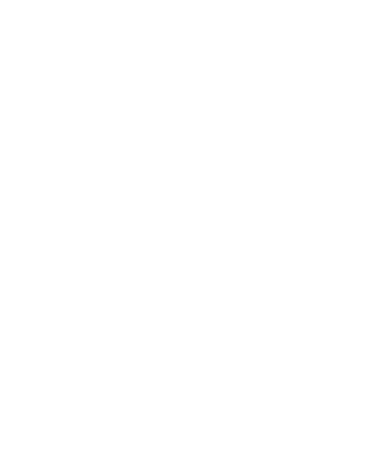
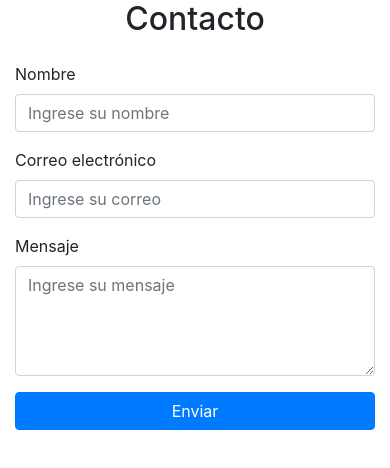
Before and after one commit to GonzaloHelguera10/Ecommerce-physics, a plain HTML site: page index.html in a window 390 px wide. Drawn offline with nearby package versions, Linux system fonts and the light colour scheme.

Commit message:
add a responsive form

```diff
--- a/index.html
+++ b/index.html
@@ -1,11 +1,39 @@
 <!DOCTYPE html>
-<html lang="en">
+<html lang="es">
 <head>
     <meta charset="UTF-8">
     <meta name="viewport" content="width=device-width, initial-scale=1.0">
     <title>Document</title>
+    <link href="https://stackpath.bootstrapcdn.com/bootstrap/4.5.2/css/bootstrap.min.css" rel="stylesheet">
 </head>
 <body>
+    <!-- Inicio seccion Frijol -->
+     <!-- Formulario -->
+     <div class="container">
+        <div class="row justify-content-center">
+            <div class="col-12 col-md-8 col-lg-6">
+                <div class="form-container">
+                    <h2 class="text-center mb-4">Contacto</h2>
+                    <form>
+                        <div class="form-group">
+                            <label for="name">Nombre</label>
+                            <input type="text" class="form-control" id="name" placeholder="Ingrese su nombre" required>
+                        </div>
+                        <div class="form-group">
+                            <label for="email">Correo electrónico</label>
+                            <input type="email" class="form-control" id="email" placeholder="Ingrese su correo" required>
+                        </div>
+                        <div class="form-group">
+                            <label for="message">Mensaje</label>
+                            <textarea class="form-control" id="message" rows="4" placeholder="Ingrese su mensaje" required></textarea>
+                        </div>
+                        <button type="submit" class="btn btn-primary btn-block">Enviar</button>
+                    </form>
+                </div>
+            </div>
+        </div>
+    </div>
+
 
 </body>
 </html>
--- a/styles.css
+++ b/styles.css
@@ -0,0 +1,9 @@
+*{
+    margin: 0;
+}
+.form-container {
+    background: white;
+    padding: 2rem;
+    border-radius: 0.5rem;
+    box-shadow: 0 0 10px rgba(0, 0, 0, 0.1);
+}
```
